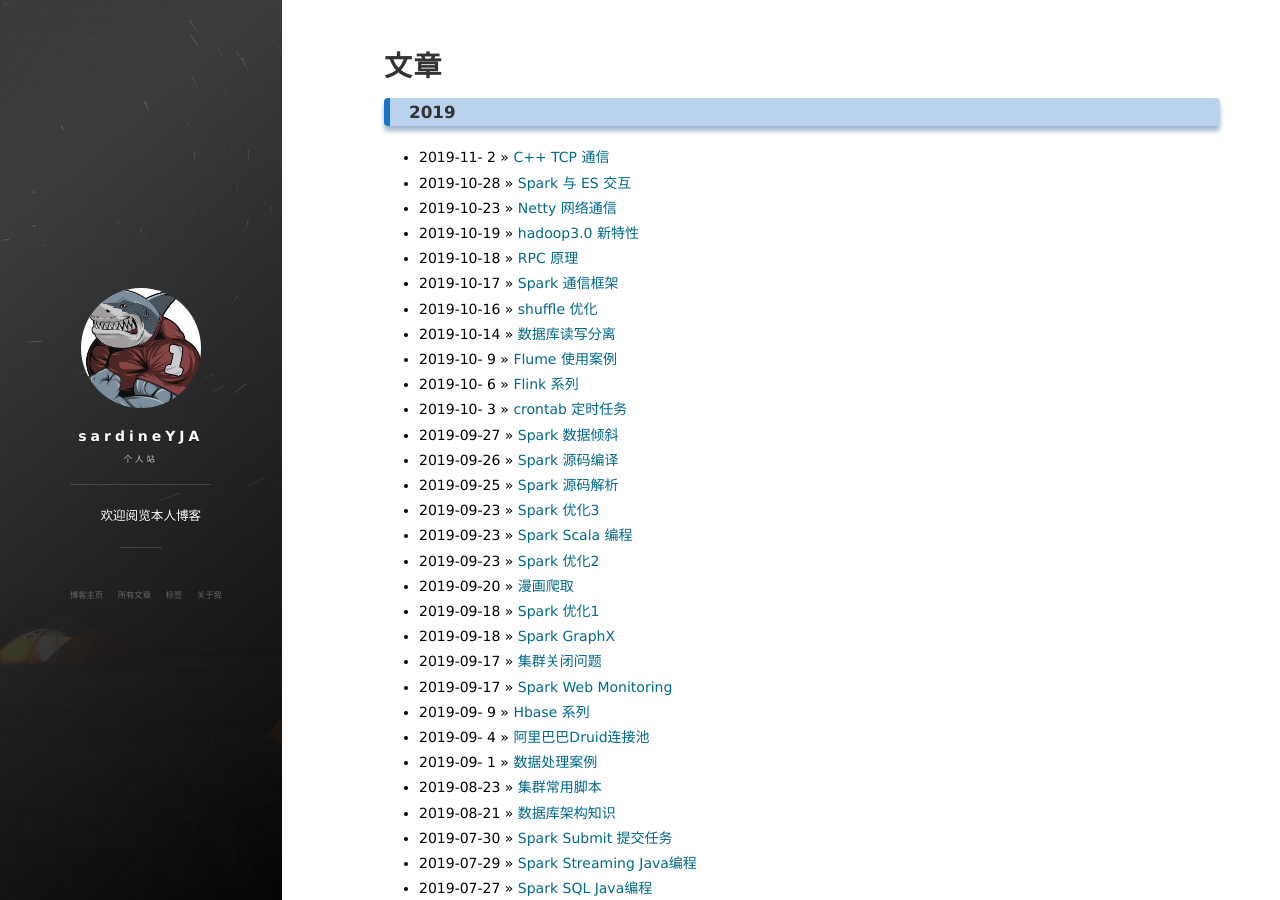
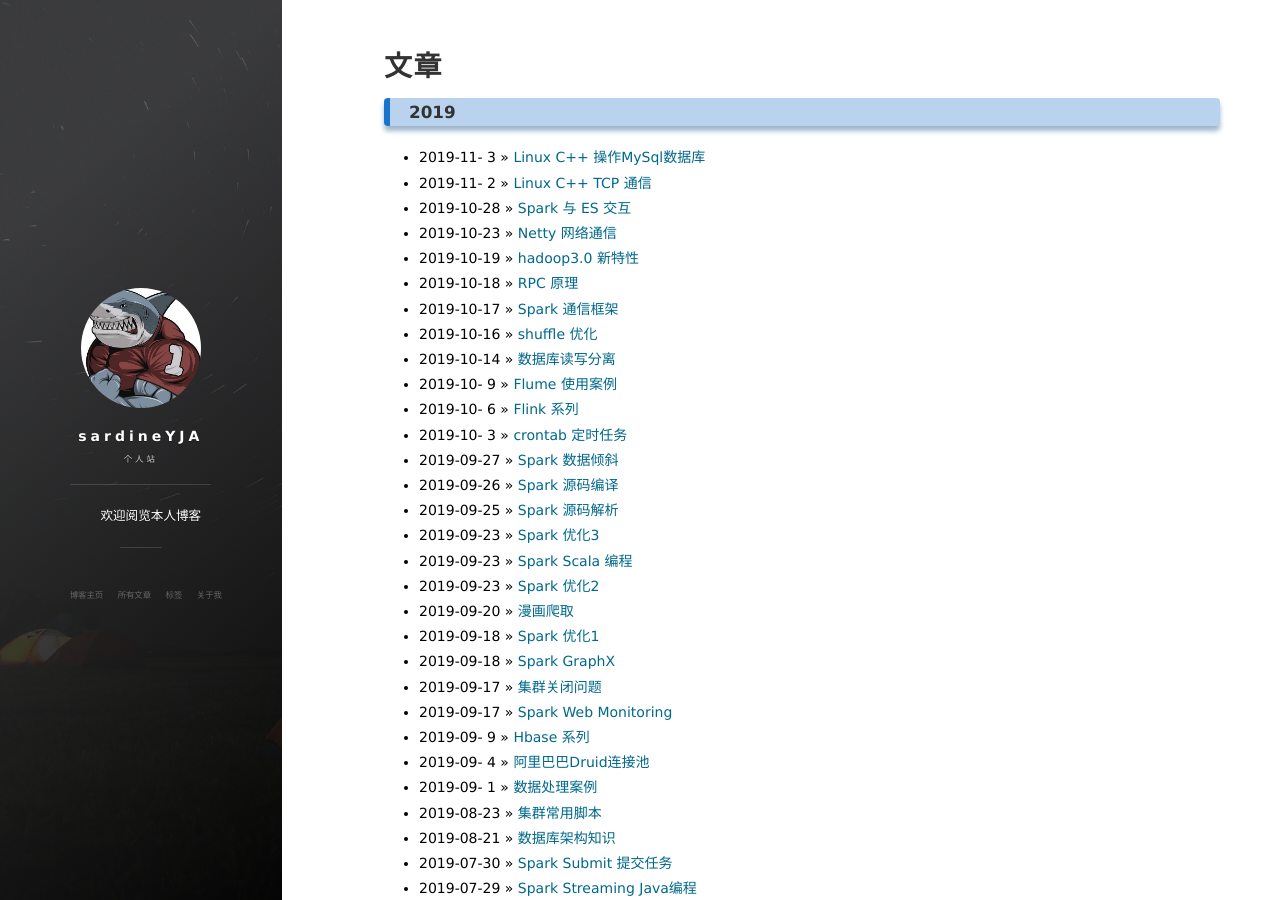
Before and after one commit to sardineYJA/sardineYJA.github.io, a Jekyll site: the page built from archive.html, in a window 1280 px wide and 900 px high. Built offline with Jekyll 4.4.1, drawn with Linux system fonts in a browser that asks for light colours; nearby versions of some CDN libraries; a script that is not in the unit is left out; comment, search, counter and statistics services are not loaded; some of the changed lines change nothing that is shown.

Commit message:
add C++ MySql

````diff
--- a/_posts/2019-11-02-C-TCP.md
+++ b/_posts/2019-11-02-C-TCP.md
@@ -1,6 +1,6 @@
 ---
 layout: post
-title: "C++ TCP 通信"
+title: "Linux C++ TCP 通信"
 date: 2019-11-02
 description: "C++ TCP 通信"
 tag: C&C++
--- /dev/null
+++ b/_posts/2019-11-03-C-MySql.md
@@ -0,0 +1,366 @@
+---
+layout: post
+title: "Linux C++ 操作MySql数据库"
+date: 2019-11-03
+description: "Linux C++ 操作MySql数据库"
+tag: C&C++
+
+---
+
+# MySql 数据库操作
+
+注意安装数据库
+
+```sh
+# /usr/include/mysql/ 中有必须 mysql.h
+# /usr/lib64/mysql/ 中有 libmysqlclient.so
+g++ -o MySql -I/usr/include/mysql/ MySql.cpp -L/usr/lib64/mysql/ -lmysqlclient -lz
+```
+
+```C++
+#include<stdlib.h>
+#include<stdio.h>
+#include<mysql/mysql.h>
+
+MYSQL *conn_ptr;            // 数据库
+MYSQL_RES *res_ptr;         // 查询结果
+MYSQL_ROW sqlrow;           // 查询行
+
+unsigned int timeout = 7;   // 超时时间7秒
+int main()
+{
+    int ret = 0;
+
+    // 初始化
+    conn_ptr = mysql_init(NULL);
+    if (!conn_ptr)
+    {
+        printf("mysql_init failed!\n");
+        return -1;
+    }
+
+    // 设置超时选项
+    ret = mysql_options(conn_ptr, MYSQL_OPT_CONNECT_TIMEOUT, (const char*)&timeout);
+    if(ret)
+    {
+        printf("Options Set ERRO!\n");
+    }
+
+    // 连接 MySQL 数据库
+    conn_ptr = mysql_real_connect(conn_ptr,"172.16.7.124","root","root123456","test",0,NULL,0);
+    if(conn_ptr)
+    {
+        printf("Connection Succeed!\n");
+
+        ///////////////////////////////// 插入
+        ret = mysql_query(conn_ptr, "insert into person(id, name, age) values(5, 'yang', 33)");
+        if(!ret) {
+            // 返回上次UPDATE更改行数
+            printf("Inserted %lu rows\n",(unsigned long)mysql_affected_rows(conn_ptr));
+        } else {
+            printf("Insert data Failed!\n");  // 打印错误码
+            printf("[%d] %s\n", mysql_errno(conn_ptr), mysql_error(conn_ptr));
+        }
+
+
+        ///////////////////////////////// 查询
+        ret = mysql_query(conn_ptr, "select * from person");
+        if (!ret) {
+            res_ptr = mysql_store_result(conn_ptr);
+            // res_ptr = mysql_use_result(conn_ptr);
+            if (res_ptr) {
+                // 查询返回行数
+                printf("Retrieved %lu rows\n", (unsigned long)mysql_num_rows(res_ptr));
+                while((sqlrow = mysql_fetch_row(res_ptr))) {
+                    // 返回store_result中得到的结构体，并从中检索单行
+                    printf("Fetched data ： ");
+                    unsigned int field_count = 0;  // 打印每个字段
+                    while(field_count < mysql_field_count(conn_ptr)) {
+                        printf("%s ", sqlrow[field_count]);
+                        field_count++;
+                    }
+                    printf("\n");
+                }
+            }
+            if (mysql_errno(conn_ptr)) {
+                printf("[%d] %s\n",mysql_errno(conn_ptr),mysql_error(conn_ptr));
+                return -2;
+            }
+
+        } else {  // 查询失败
+            printf("Query data Faild!\n");
+            printf("[%d] %s\n", mysql_errno(conn_ptr), mysql_error(conn_ptr));
+        }
+
+
+        ///////////////////////////////// 关闭数据库
+        mysql_close(conn_ptr);
+        printf("Connection closed!\n");
+    }
+    else //////////////////////////////// 连接数据错误处理
+    {
+        printf("Connection Failed!\n");
+        if(mysql_errno(conn_ptr))
+        {   //返回错误代码、错误消息
+            printf("Connect Erro:[%d] %s\n", mysql_errno(conn_ptr), mysql_error(conn_ptr));
+        }
+        return -2;
+    }
+
+    return 0;
+}
+```
+
+# 封装成类，方便后续使用
+
+```C++
+#ifndef  __MYSQLDB_H__
+#define  __MYSQLDB_H__
+
+#include<string.h>
+#include<stdio.h>
+#include<mysql/mysql.h>
+
+struct SMySqlConnect
+{
+	char	chHost[32];      // mysql主机名或IP
+	char	chUser[32];	     // mysql用户名
+	char	chPassword[32];  // mysql口令
+	char 	chDatabase[32];  // mysql数据库名
+};
+
+class CMySqlDB
+{
+private:
+    MYSQL *m_pMySql;           // 数据库指针
+    MYSQL_RES *m_pMySql_Res;   // 查询结果指针
+
+public:
+	CMySqlDB();
+	~CMySqlDB();
+
+	// 连接数据库  0-成功，非0-失败
+	int ConnectDB(const SMySqlConnect &stMySqlConn);
+
+	// 插入 0-成功，    非0-失败
+    int Insert(const char *strSQL);
+
+    // 删除 0-成功，    非0-失败
+    int Delete(const char *strSQL);
+
+    // 更新 0-成功，    非0-失败
+    int Update(const char *strSQL);
+
+    // 插入、删除、更新 0-成功，    非0-失败
+    int UpdateRecord(const char *strSQL);
+
+    // 获取错误号
+    unsigned int GetErrNo();
+
+    // 获取错误信息
+    const char* GetErrMsg();
+
+    //如果与服务器的连接有效返回0。如果出现错误，返回非0值
+    int Ping();
+
+    //////////////////////////////// 查询 ///////////////////////////////////
+    // 查询初始化，与Select_End配对使用 0-成功，    非0-失败
+    int Select_Begin(const char *strSQL, unsigned long &ulRowNum, unsigned int &uFieldNum);
+    // 获取结果集的一行记录，在Select_Begin之后Select_End之前使用，非NULL-获取到行记录
+    MYSQL_ROW FetchRow();
+    // 查询结束，与Select_Begin配对使用 0-成功，非0-失败
+    int Select_End();
+};
+
+#endif
+```
+
+```C++
+#include "MySqlDB.h"
+
+CMySqlDB::CMySqlDB()
+{
+	m_pMySql = NULL;
+    m_pMySql_Res = NULL;
+}
+
+CMySqlDB::~CMySqlDB()
+{
+	m_pMySql = NULL;
+    mysql_library_end();
+}
+
+// 连接数据库  0-成功，非0-失败
+int CMySqlDB::ConnectDB(const SMySqlConnect &stMySqlConn)
+{
+	int iReturn = -1;
+
+    // 初始化
+    m_pMySql = mysql_init(NULL);
+
+    // 设置超时选项 7s
+    unsigned int timeout = 7;
+    mysql_options(m_pMySql, MYSQL_OPT_CONNECT_TIMEOUT, (const char*)&timeout);
+
+    if (m_pMySql != NULL)
+    {
+        m_pMySql = mysql_real_connect(m_pMySql, stMySqlConn.chHost, stMySqlConn.chUser,
+        	stMySqlConn.chPassword, stMySqlConn.chDatabase, 0, NULL, 0);
+        if (m_pMySql != NULL)
+        {
+            iReturn = mysql_query(m_pMySql, "SET NAMES 'GBK'");  // 设置字符
+        }
+    }
+    return iReturn;
+}
+
+// 插入 0-成功，    非0-失败
+int CMySqlDB::Insert(const char *strSQL)
+{
+	return mysql_query(m_pMySql, strSQL);
+}
+
+// 删除 0-成功，    非0-失败
+int CMySqlDB::Delete(const char *strSQL)
+{
+	return mysql_query(m_pMySql, strSQL);
+}
+
+// 更新 0-成功，    非0-失败
+int CMySqlDB::Update(const char *strSQL)
+{
+	return mysql_query(m_pMySql, strSQL);
+}
+
+// 插入、删除、更新 0-成功，    非0-失败
+int CMySqlDB::UpdateRecord(const char *strSQL)
+{
+	return mysql_query(m_pMySql, strSQL);
+}
+
+// 获取错误号
+unsigned int CMySqlDB::GetErrNo()
+{
+	return mysql_errno(m_pMySql);
+}
+
+// 获取错误信息
+const char* CMySqlDB::GetErrMsg()
+{
+	return mysql_error(m_pMySql);
+}
+
+// 如果与服务器的连接有效返回0
+int CMySqlDB::Ping()
+{
+	 return mysql_ping(m_pMySql);
+}
+
+// 查询初始化，与Select_End配对使用 0-成功，    非0-失败
+int CMySqlDB::Select_Begin(const char *strSQL, unsigned long &ulRowNum, unsigned int &uFieldNum)
+{
+	int iReturn = mysql_query(m_pMySql, strSQL);
+
+    if (0 == iReturn)
+    {
+        m_pMySql_Res = mysql_store_result(m_pMySql);
+
+        if (NULL == m_pMySql_Res)
+        {
+            uFieldNum = mysql_field_count(m_pMySql);    // 返回0表示是空结果集
+            ulRowNum = 0;
+            if (uFieldNum != 0)
+            {
+                iReturn = -1;
+            }
+        }
+        else
+        {
+            ulRowNum = mysql_num_rows(m_pMySql_Res);
+            uFieldNum = mysql_num_fields(m_pMySql_Res);
+        }
+    }
+    return iReturn;
+}
+
+// 非NULL-获取到行记录
+MYSQL_ROW CMySqlDB::FetchRow()
+{
+	return ((m_pMySql_Res != NULL) ? (mysql_fetch_row(m_pMySql_Res)) : NULL);
+}
+
+// 查询结束 0-成功，非0-失败
+int CMySqlDB::Select_End()
+{
+	if (m_pMySql_Res != NULL)
+    {
+        // 释放资源
+        mysql_free_result(m_pMySql_Res);
+        m_pMySql_Res = NULL;
+    }
+    return 0;
+}
+```
+
+```C++
+#include "MySqlDB.h"
+
+int main() {
+
+	CMySqlDB mMySqlDB;
+	SMySqlConnect stMySqlConn;
+	strcpy(stMySqlConn.chHost, "172.16.7.124");
+	strcpy(stMySqlConn.chUser, "root");
+	strcpy(stMySqlConn.chPassword, "root123456");
+	strcpy(stMySqlConn.chDatabase, "test");
+
+    ////////////////////////// 测试连接
+	int iReturn;
+	iReturn = mMySqlDB.ConnectDB(stMySqlConn);
+	if (iReturn != 0) {
+		printf("[%d] %s\n", mMySqlDB.GetErrNo(), mMySqlDB.GetErrMsg());
+		return iReturn;
+	}
+	printf("连接成功！\n");
+
+	////////////////////////// 测试更新数据
+	iReturn = mMySqlDB.UpdateRecord("insert into person(id, name, age) values(10, 'yang', 33)");
+	if (iReturn != 0) {
+		printf("[%d] %s\n", mMySqlDB.GetErrNo(), mMySqlDB.GetErrMsg());
+		return iReturn;
+	}
+	printf("更新数据成功！\n");
+
+	////////////////////////// 测试Ping
+	iReturn = mMySqlDB.Ping();
+	if (iReturn != 0) {
+		printf("[%d] %s\n", mMySqlDB.GetErrNo(), mMySqlDB.GetErrMsg());
+		return iReturn;
+	}
+	printf("Ping数据库成功！\n");
+
+	///////////////////////// 测试查询
+	unsigned long ulRowNum;
+	unsigned int uFieldNum;
+	iReturn = mMySqlDB.Select_Begin("select * from person", ulRowNum, uFieldNum);
+	if (iReturn != 0) {
+		printf("[%d] %s\n", mMySqlDB.GetErrNo(), mMySqlDB.GetErrMsg());
+		return iReturn;
+	}
+	printf("查询结果：%ld行%d列\n", ulRowNum, uFieldNum);
+
+	//////////////////////// 逐行打印
+	MYSQL_ROW row;
+	while (row = mMySqlDB.FetchRow()) {
+		unsigned int field_count = 0;  // 打印每个字段
+        while(field_count < uFieldNum) {
+            printf("%s ", row[field_count]);
+            field_count++;
+        }
+        printf("\n");
+	}
+	mMySqlDB.Select_End();
+
+	return 0;
+}
+```
````
